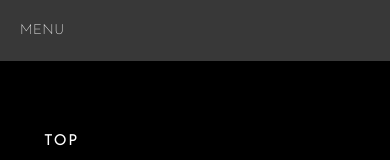
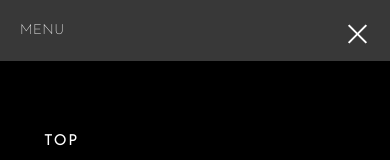
Before and after one commit to mitsu0428/excel-inc, a Next.js app: page / in a window 390 px wide. Both pictures are taken after a click on the element 355 px from the left and 35 px from the top of the page. Shown: the top 160 px of the page. Built offline with nearby package versions, Linux system fonts and the light colour scheme; a web font is replaced by a local one.

Commit message:
fix: バツボタンの追加

```diff
--- a/src/app/components/HeaderNavigation/index.tsx
+++ b/src/app/components/HeaderNavigation/index.tsx
@@ -40,7 +40,10 @@ export const Component = () => {
           MENU
         </MobileHeadText>
 
-        <StyledSpanAbsolute onClick={toggleMenu} />
+        <CloseButton onClick={toggleMenu}>
+          <CrossLine style={{ top: "50%", transform: "rotate(45deg)" }} />
+          <CrossLine style={{ top: "50%", transform: "rotate(-45deg)" }} />
+        </CloseButton>
       </MobileHeadArea>
 
       <Menu
@@ -310,8 +313,21 @@ const StyledSpecialSpan = styled.span`
   }
 `;
 
-const StyledSpanAbsolute = styled.span`
-  // todo: ここにボタンのスタイルを記述
+const CloseButton = styled.span`
+  width: 25px;
+  height: 25px;
+  position: absolute;
+  top: 20px;
+  right: 20px;
+  cursor: pointer;
+`;
+
+const CrossLine = styled.div`
+  position: absolute;
+  width: 100%;
+  height: 2px;
+  background-color: #fff;
+  transform: rotate(45deg);
 `;
 
 const MobileHeadArea = styled.div<{ $isOpen: boolean }>`
```
